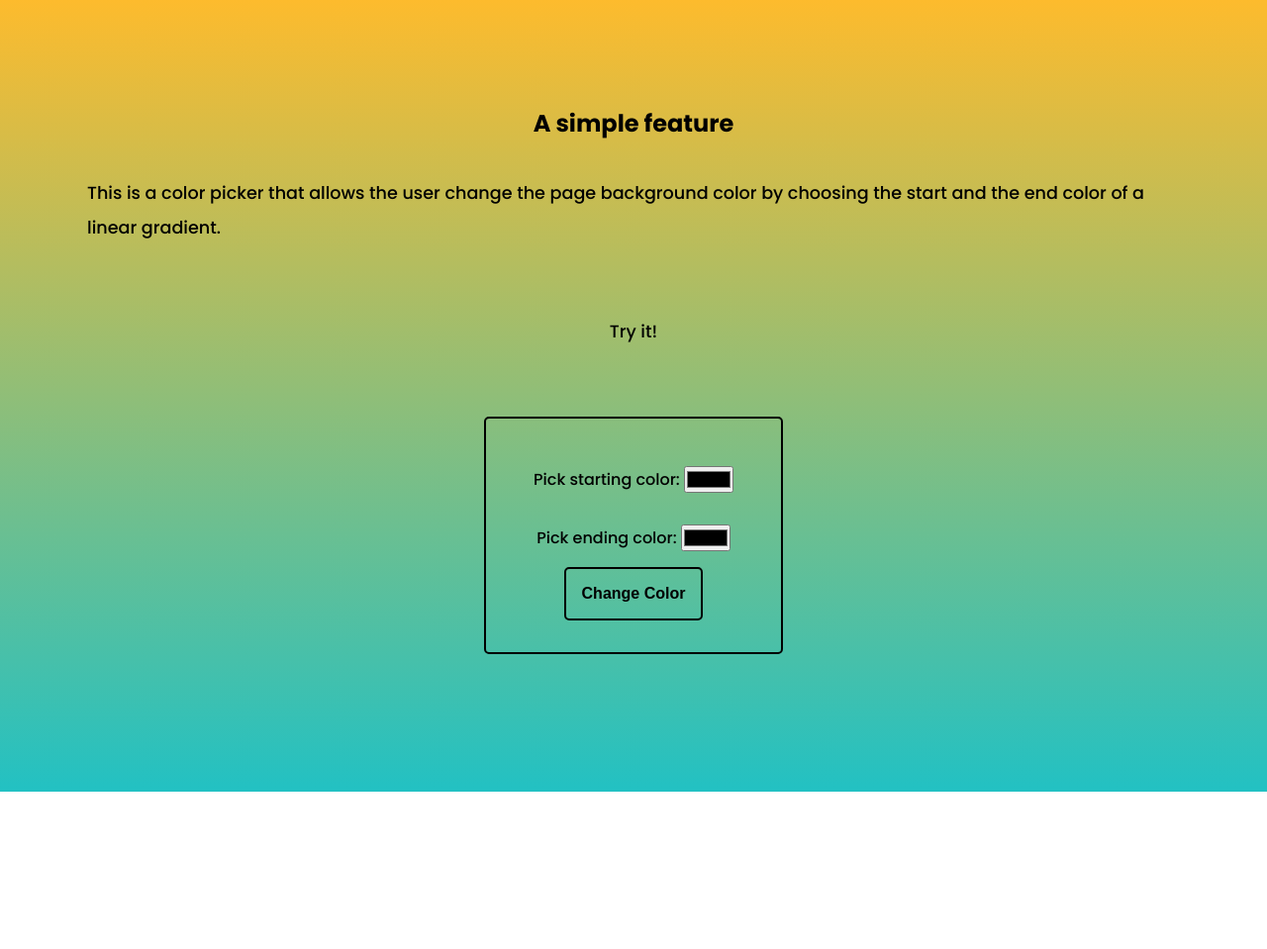
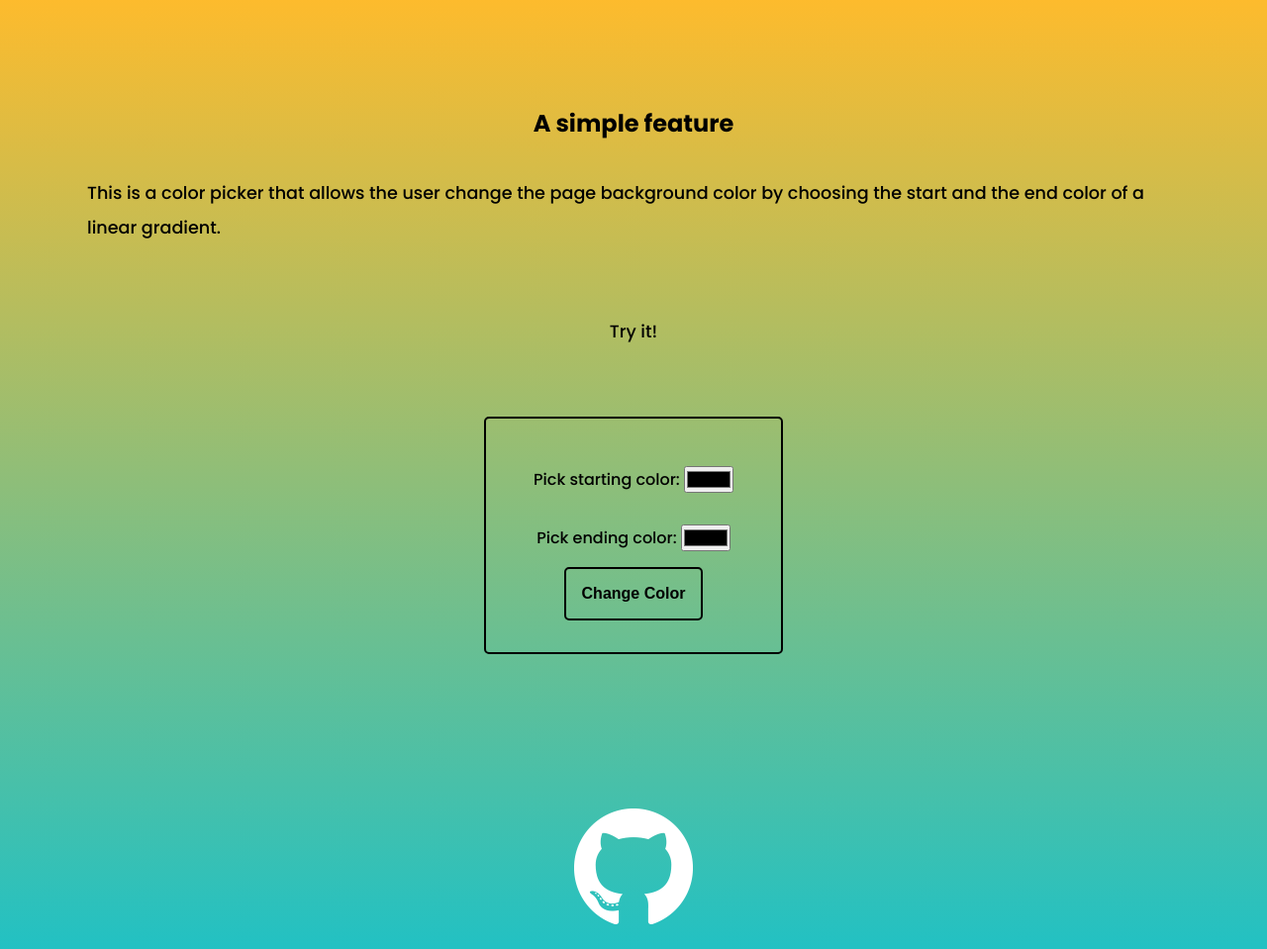
Before and after one commit to andreibtc84/FaC-Feature, a plain HTML site: page index.html in a window 1280 px wide. Shown: the whole page at 99% size. Before the commit the page ends 800 px from the top, so only its background shows below. Drawn offline with Linux system fonts and the light colour scheme.

Commit message:
Added github repo link

```diff
--- a/index.html
+++ b/index.html
@@ -28,9 +28,12 @@
 
             <button id='btn'>Change Color</button>
         </div>
-
     </section>
-
+    <footer id='footer'>
+        <a href="https://github.com/andreibtc84/FaC-Feature">
+            <img src="GitHub-Mark-Light-120px-plus.png" alt="Github logo" sizes="" srcset="">
+        </a>
+    </footer>
     <script src="app.js"></script>
 </body>
 </html>
--- a/style.css
+++ b/style.css
@@ -56,3 +56,10 @@ body {
   box-shadow: rgba(60, 64, 67, 0.3) 0px 1px 2px 0px,
     rgba(60, 64, 67, 0.15) 0px 1px 3px 1px;
 }
+#footer {
+  display: flex;
+  flex-flow: column wrap;
+  align-items: center;
+  justify-content: center;
+  margin: 1em;
+}
```
Also changed, not shown: GitHub-Mark-Light-120px-plus.png (added), 1 other file.
